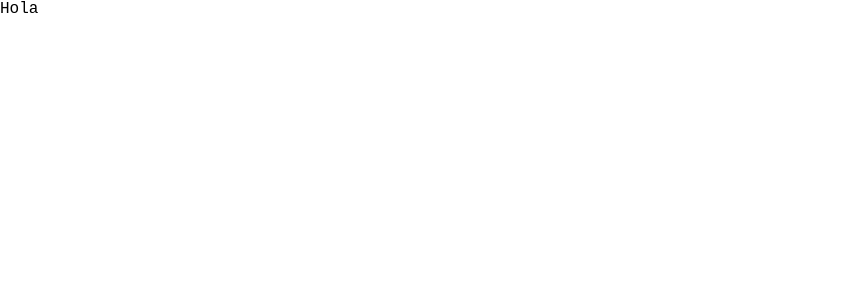
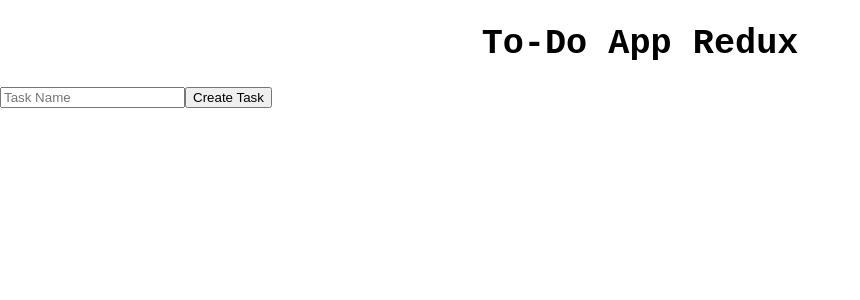
Before and after one commit to SFontal/202301-w6ch1-sergio-fontal, a React (Create React App) app: page / in a window 1280 px wide. Shown: the top 300 px of the page, without its empty margins (0-860 px from the left). Built offline with nearby package versions, Linux system fonts and the light colour scheme.

Commit message:
Update App component including Header and CreateForm components

```diff
--- a/src/App.tsx
+++ /dev/null
@@ -1,5 +0,0 @@
-const App = () => {
-  return <div></div>;
-};
-
-export default App;
--- a/src/components/App/App.tsx
+++ b/src/components/App/App.tsx
@@ -1,5 +1,15 @@
+import CreateForm from "../CreateForm/CreateForm";
+import Header from "../Header/Header";
+
 const App = (): JSX.Element => {
-  return <div>Hola</div>;
+  return (
+    <>
+      <Header />
+      <main>
+        <CreateForm />
+      </main>
+    </>
+  );
 };
 
 export default App;
```
